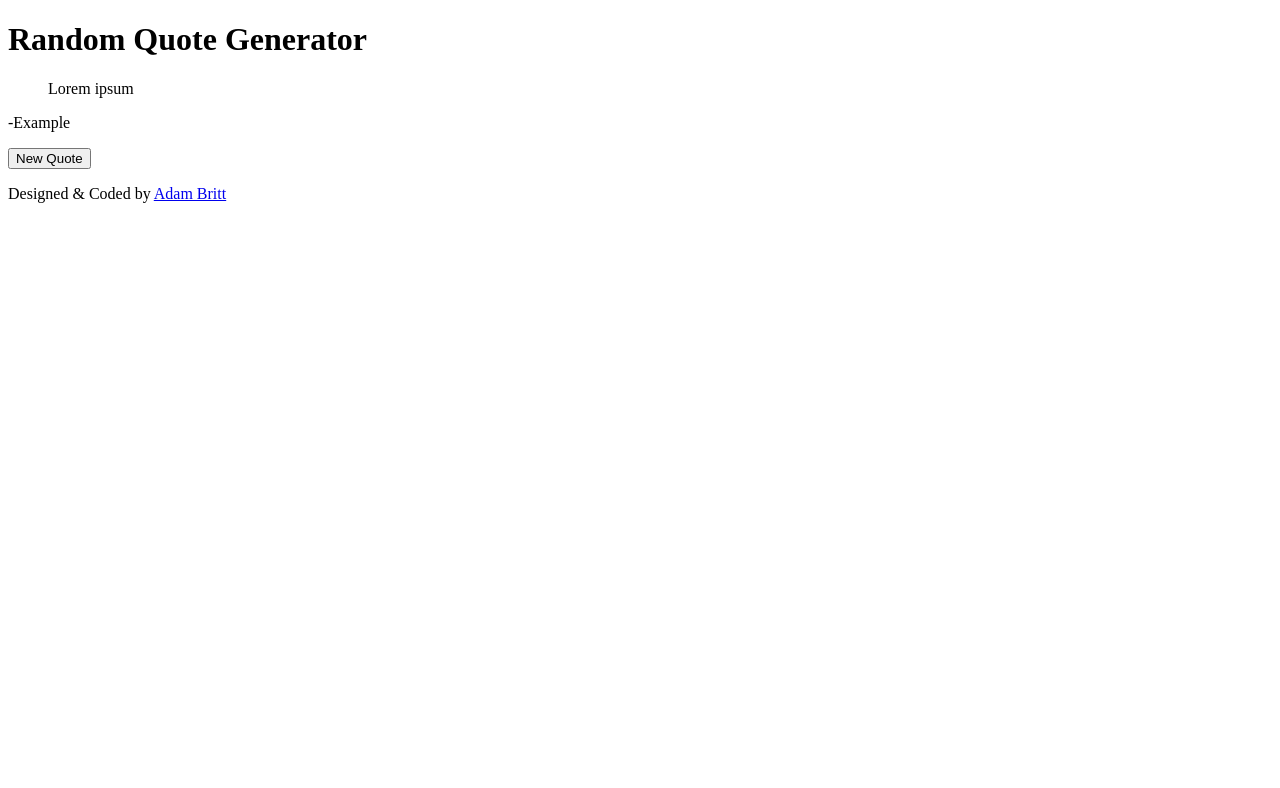
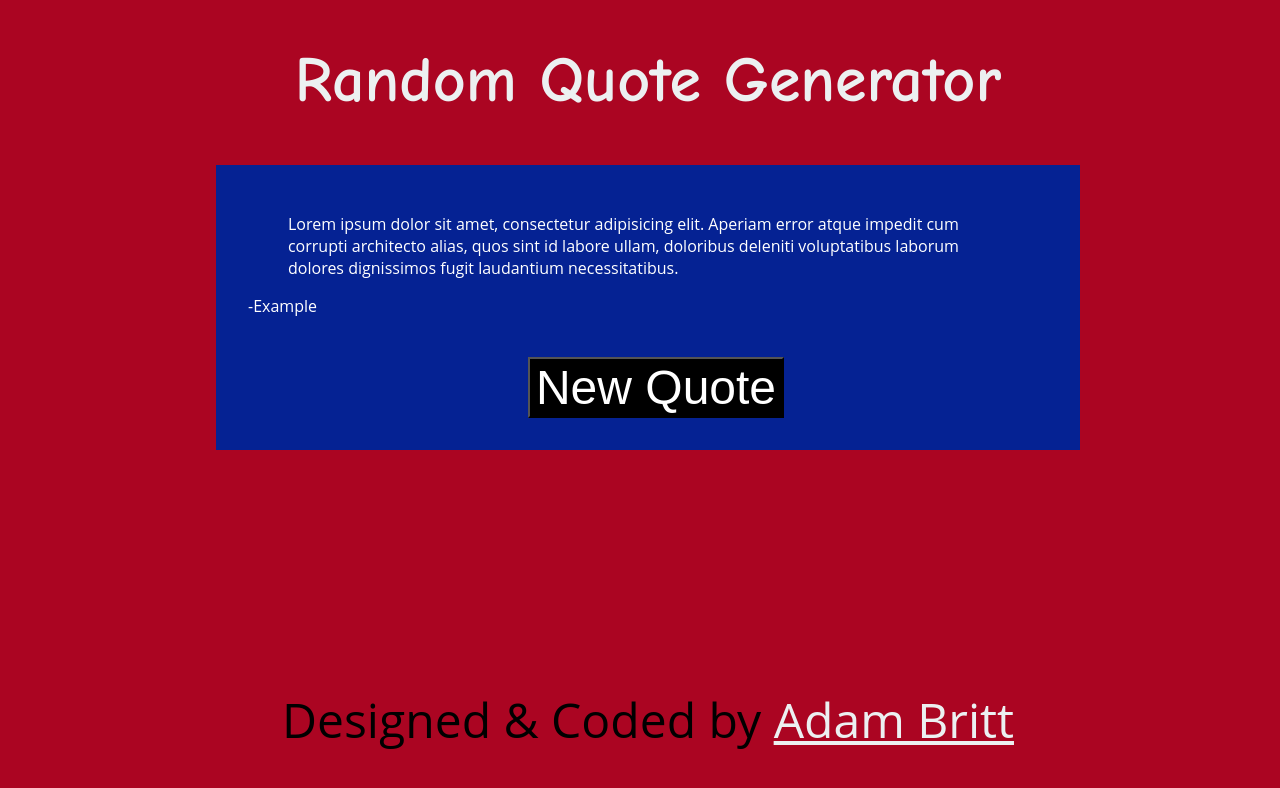
Before and after one commit to adam-britt/quote-gen, a plain HTML site: page index.html in a window 1280 px wide. Drawn offline with Linux system fonts and the light colour scheme.

Commit message:
Made it nice & perdy with CSS

```diff
--- a/index.html
+++ b/index.html
@@ -4,14 +4,17 @@
 <head>
 	<meta charset="UTF-8">
 	<title>Random Quote Generator</title>
+	<link href="styles.css" rel="stylesheet" type="text/css">
+	<script src="script.js"></script>
 
 	<div class="title">
 		<h1>Random Quote Generator</h1>
+	</div>
 </head>
 
 <body>
 	<div class="quote-box">
-		<blockquote id="quote-text">Lorem ipsum</blockquote>
+		<blockquote id="quote-text">Lorem ipsum dolor sit amet, consectetur adipisicing elit. Aperiam error atque impedit cum corrupti architecto alias, quos sint id labore ullam, doloribus deleniti voluptatibus laborum dolores dignissimos fugit laudantium necessitatibus.</blockquote>
 		<p id="quote-source">-Example</p>
 		<div class="quote-buttons">
 			<a class="twitter-share-button" href="#" target="_blank"><i class="fa fa-2x fa-twitter" data-toggle="tooltip" data-placement="bottom" title="Tweet this quote" aria-hidden="true"></i></a>
--- a/styles.css
+++ b/styles.css
@@ -0,0 +1,83 @@
+h1 {
+	font-family: 'Comic Sans MS', sans-serif;
+	font-size: 4rem;
+}
+body {
+	width: 100%;
+	height: 100%;
+	background-color: #ab0522;
+	color: #ecf0f1;
+	font-family: 'Open Sans', sans-serif;
+}
+footer, a {
+	color: #ecf0f1;
+	text-decoration: underline;
+}
+footer, a:hover {
+	color: black;
+}
+.title {
+	text-align: center;
+	margin: 2rem auto 3rem;
+}
+.quote-box {
+	background-color: #052293;
+	color: white;
+	margin: auto;
+	padding: 2rem;
+	max-width: 50rem;
+}
+.quote-text {
+	font-size: 2rem;
+}
+.quote-source {
+	font-size: 1.5rem;
+}
+.quote-buttons {
+	margin-top: 2.5rem;
+	text-align: center;
+}
+.fa-2x {
+	vertical-align: middle;
+	color: #ab0522;
+	margin-right: 1rem;
+}
+.fa-2x:hover {
+	color: #ab0522;
+}
+.btn-primary {
+	background-color: black;
+	color: white;
+	font-size: 3rem;
+}
+.btn-primary:hover {
+	background-color: white;
+	color: black;
+}
+.credits {
+	position: fixed;
+	text-align: center;
+	bottom: 0;
+	width: 100%;
+	font-size: 3rem;
+}
+
+
+@media only screen and (max-width: 990px) {
+
+}
+
+
+@media only screen and (max-width: 768px) {
+
+}
+
+
+@media only screen and (max-width: 441px) {
+
+}
+
+
+@media only screen and (max-width: 398px) {
+
+}
```
